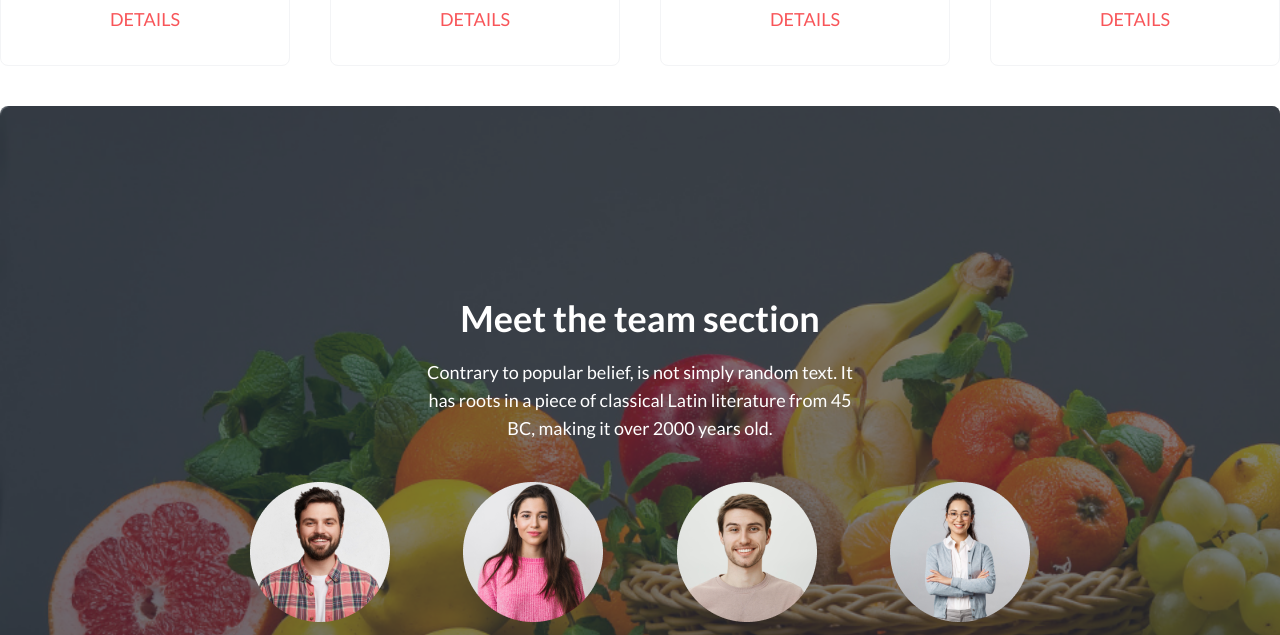
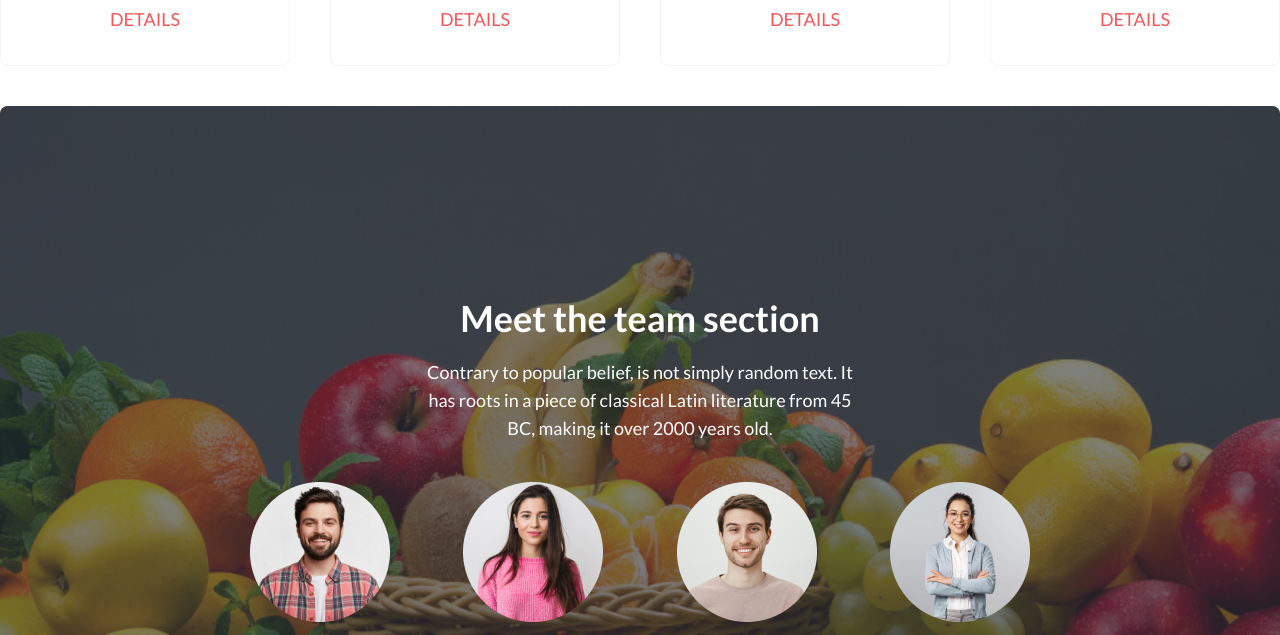
Before and after one commit to Shamsul-Alam-Reza/fruit-brust, a website: page index.html in a window 1280 px wide. Shown: the part 1296-1931 px from the top of the page. Drawn offline with nearby package versions, Linux system fonts and the light colour scheme.

Commit message:
background image position problem solve

```diff
--- a/index.html
+++ b/index.html
@@ -495,7 +495,7 @@ font-family: 'Lato', sans-serif;
 
 <section class="container mx-auto">
     <!-- meet the team -->
-    <section class="container mx-auto md:my-10 rounded-lg w-11/12 md:w-full  md:gap-10 bg-[url('./images/banner1.png')] bg-cover">
+    <section class="container mx-auto md:my-10 rounded-lg w-11/12 md:w-full  md:gap-10 bg-[url('./images/banner1.png')] " style="background-position: center;background-size: cover;">
         <div class="hero min-h-screen bg-hero-bg">
             <div class="hero-overlay rounded-lg bg-opacity-60"></div>
             <div class="w-full md:w-8/12 text-center text-neutral-content max-2xl:">
```
Lines whose indentation alone changed are shown as unchanged.
